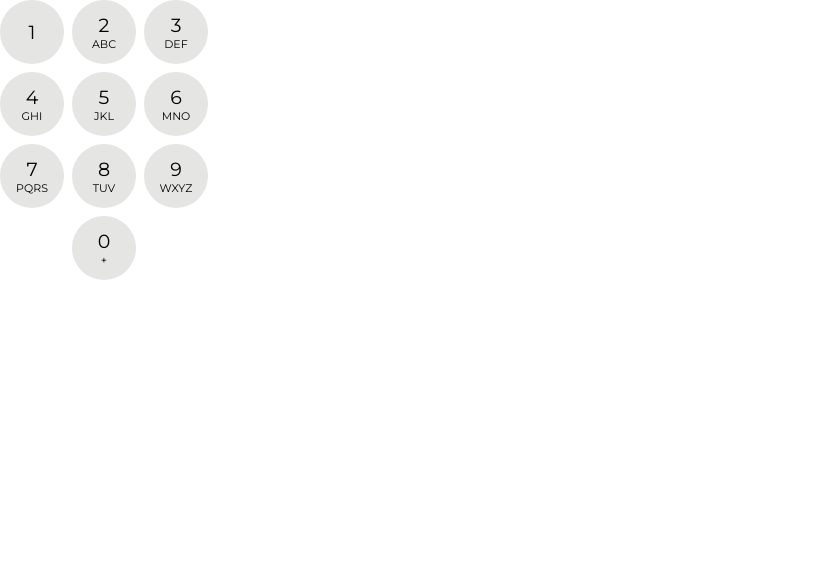
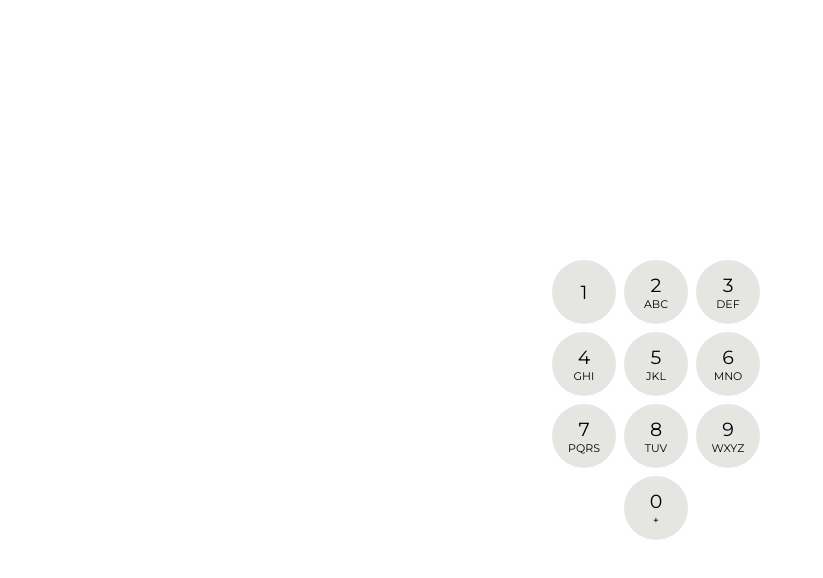
Before and after one commit to marekSurak/t9, a Next.js app: page / in a window 1280 px wide. Shown: the top 578 px of the page, without its empty margins (0-823 px from the left). Built offline with nearby package versions, Linux system fonts and the light colour scheme.

Commit message:
feat: add layout component

```diff
--- /dev/null
+++ b/components/Layout/index.ts
@@ -0,0 +1,9 @@
+import { styled } from 'styles/stitches.config'
+
+export const Layout = styled('main', {
+  display: 'flex',
+  alignItems: 'center',
+  justifyContent: 'center',
+  flexFlow: 'column',
+  height: '100vh',
+})
--- a/pages/index.tsx
+++ b/pages/index.tsx
@@ -2,6 +2,7 @@ import type { NextPage } from 'next'
 import { useState } from 'react'
 
 import { Keyboard } from 'components/Keyboard'
+import { Layout } from 'components/Layout'
 
 const Home: NextPage = () => {
   const [enteredNumbers, setEnteredNumbers] = useState<number[]>([])
@@ -11,10 +12,10 @@ const Home: NextPage = () => {
   }
 
   return (
-    <main>
+    <Layout>
       <section>{enteredNumbers}</section>
       <Keyboard onButtonClick={handleButtonClick} />
-    </main>
+    </Layout>
   )
 }
 
```
